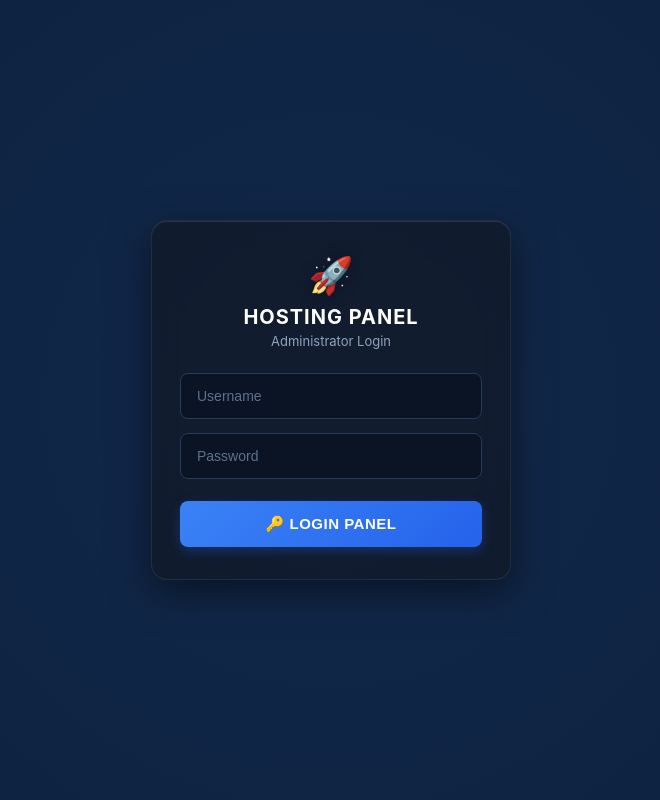
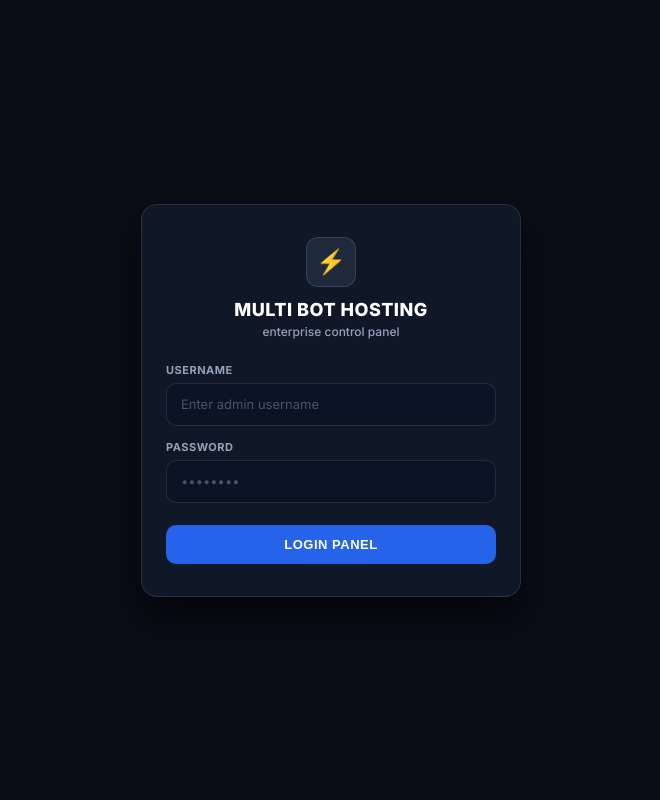
Before and after one commit to ewrfaysu/kodexhost, a Flask app: page /login in a window 1280 px wide. Shown: the whole page, without its empty margins (309-969 px from the left). Run offline with Flask 3, Linux system fonts and the light colour scheme.

Commit message:
Update login page styling and content

```diff
--- a/templates/login.html
+++ b/templates/login.html
@@ -1,135 +1,187 @@
 <!DOCTYPE html>
-<html lang="bn">
+<html lang="en">
 <head>
 
 <meta charset="UTF-8">
-<meta name="viewport" content="width=device-width, initial-scale=1.0, maximum-scale=1.0, user-scalable=no">
+<meta name="viewport" content="width=device-width, initial-scale=1, maximum-scale=1, user-scalable=no">
+<title>MULTI BOT HOSTING - LOGIN</title>
 
-<title>HOSTING PANEL LOGIN</title>
+<!-- Fonts -->
+<link rel="preconnect" href="https://fonts.googleapis.com">
+<link rel="preconnect" href="https://fonts.gstatic.com" crossorigin>
+<link href="https://fonts.googleapis.com/css2?family=Inter:wght@400;500;600;700;800&family=JetBrains+Mono:wght@400;500;600&display=swap" rel="stylesheet">
 
 <style>
+
+/* =====================================
+   GLOBAL RESET & THEMING (MATCHING DASHBOARD)
+===================================== */
+:root {
+    --bg-main: #090d16;
+    --card-bg: #101828;
+    --card-border: rgba(255, 255, 255, 0.1);
+    --card-inner: #0b1324;
+    --text-primary: #f1f5f9;
+    --text-muted: #94a3b8;
+    --accent-blue: #2563eb;
+    --accent-blue-hover: #1d4ed8;
+    --accent-green: #10b981;
+    --accent-red: #ef4444;
+}
 
 *{
     box-sizing: border-box;
     margin: 0;
     padding: 0;
-    -webkit-tap-highlight-color: transparent; /* ক্লিকে নীল আলো বন্ধ করবে */
+    -webkit-tap-highlight-color: transparent !important;
+    -webkit-font-smoothing: antialiased;
 }
 
 html, body {
     width: 100%;
     height: 100%;
-    height: 100dvh; /* মোবাইলের জন্য নিখুঁত হাইট */
-    overflow: hidden; /* স্ক্রিন উপরে-নিচে মুভ হওয়া বন্ধ করবে */
+    height: 100dvh;
+    overflow: hidden;
 }
 
 body{
     display: flex;
     align-items: center;
     justify-content: center;
-    background: radial-gradient(circle at center, #132a4e 0%, #0b1f3a 100%);
-    font-family: -apple-system, BlinkMacSystemFont, "Segoe UI", Roboto, Helvetica, Arial, sans-serif;
-    color: #ffffff;
-    padding: 20px;
+    background-color: var(--bg-main);
+    color: var(--text-primary);
+    font-family: 'Inter', system-ui, -apple-system, sans-serif;
+    padding: 16px;
+    touch-action: manipulation;
 }
+
+/* =====================================
+   LOGIN CARD
+===================================== */
 
 .login-card{
     width: 100%;
-    max-width: 360px;
-    padding: 32px 28px;
-    background: rgba(18, 26, 43, 0.85);
-    backdrop-filter: blur(12px);
-    border: 1px solid rgba(255, 255, 255, 0.08);
+    max-width: 380px;
+    padding: 32px 24px;
+    background: var(--card-bg);
+    border: 1px solid var(--card-border);
     border-radius: 16px;
-    box-shadow: 0 12px 40px rgba(0, 0, 0, 0.5),
-                inset 0 1px 0 rgba(255, 255, 255, 0.1);
+    box-shadow: 0 20px 40px rgba(0, 0, 0, 0.6);
 }
 
-.logo{
-    text-align: center;
-    font-size: 36px;
-    margin-bottom: 8px;
-    filter: drop-shadow(0 2px 8px rgba(0,0,0,0.3));
+.brand-icon{
+    width: 50px;
+    height: 50px;
+    margin: 0 auto 12px auto;
+    display: flex;
+    align-items: center;
+    justify-content: center;
+    border-radius: 12px;
+    background: #1e293b;
+    border: 1px solid rgba(255, 255, 255, 0.12);
+    font-size: 24px;
 }
 
 h2{
     text-align: center;
-    margin-bottom: 4px;
+    margin: 0;
     color: #ffffff;
-    font-size: 20px;
-    font-weight: 700;
-    letter-spacing: 1px;
+    font-size: 18px;
+    font-weight: 800;
+    letter-spacing: 0.5px;
 }
 
 .subtitle{
     text-align: center;
-    color: #8fa3bf;
-    font-size: 13px;
+    color: var(--text-muted);
+    font-size: 12px;
+    font-weight: 500;
+    margin-top: 4px;
     margin-bottom: 24px;
+    text-transform: lowercase;
 }
+
+/* =====================================
+   INPUTS & BUTTONS
+===================================== */
 
 .input-group {
     margin-bottom: 14px;
 }
 
+.input-label {
+    display: block;
+    margin-bottom: 6px;
+    color: var(--text-muted);
+    font-size: 11px;
+    font-weight: 700;
+    text-transform: uppercase;
+    letter-spacing: 0.5px;
+}
+
 input{
     width: 100%;
-    padding: 14px 16px;
-    border: 1px solid #263a5c;
-    border-radius: 8px;
+    padding: 12px 14px;
+    border: 1px solid var(--card-border);
+    border-radius: 10px;
     outline: none;
-    background: #0b1424;
-    color: #ffffff;
-    font-size: 14px;
-    transition: all 0.25s ease;
+    background: var(--card-inner);
+    color: #f1f5f9;
+    font-size: 13px;
+    font-family: 'JetBrains Mono', monospace;
+    transition: border-color 0.2s ease, box-shadow 0.2s ease;
 }
 
 input::placeholder{
-    color: #5d718d;
+    color: #475569;
+    font-family: 'Inter', sans-serif;
 }
 
 input:focus{
-    border-color: #3b82f6;
-    box-shadow: 0 0 0 3px rgba(59, 130, 246, 0.2);
-    background: #0f1b2e;
+    border-color: var(--accent-blue);
+    box-shadow: 0 0 0 3px rgba(37, 99, 235, 0.2);
 }
 
 button{
     width: 100%;
-    padding: 14px;
+    padding: 12px;
     margin-top: 8px;
     border: 0;
-    border-radius: 8px;
-    background: linear-gradient(135deg, #3b82f6 0%, #2563eb 100%);
+    border-radius: 10px;
+    background: var(--accent-blue);
     color: #ffffff;
-    font-size: 15px;
-    font-weight: 600;
+    font-size: 13px;
+    font-weight: 700;
     letter-spacing: 0.5px;
     cursor: pointer;
-    outline: none;
-    transition: all 0.2s ease;
-    box-shadow: 0 4px 12px rgba(37, 99, 235, 0.3);
+    outline: none !important;
+    transition: background-color 0.15s ease, opacity 0.15s ease;
+    user-select: none;
+    box-shadow: none !important;
 }
 
 button:hover{
-    background: linear-gradient(135deg, #4f8cff 0%, #1d4ed8 100%);
-    box-shadow: 0 6px 16px rgba(37, 99, 235, 0.4);
+    background: var(--accent-blue-hover);
 }
 
 button:active {
-    transform: scale(0.98);
-    box-shadow: 0 2px 8px rgba(37, 99, 235, 0.3);
+    opacity: 0.8 !important;
 }
 
+/* =====================================
+   ERROR ALERT
+===================================== */
+
 .error{
-    padding: 10px;
+    padding: 10px 12px;
     margin-bottom: 16px;
-    border-radius: 8px;
-    background: rgba(74, 32, 37, 0.8);
-    border: 1px solid #71333a;
-    color: #ff9da6;
+    border-radius: 10px;
+    background: rgba(239, 68, 68, 0.15);
+    border: 1px solid rgba(239, 68, 68, 0.3);
+    color: #f87171;
     text-align: center;
-    font-size: 13px;
+    font-size: 12px;
+    font-weight: 600;
 }
 
 </style>
@@ -140,13 +192,10 @@ button:active {
 
 <form class="login-card" method="POST">
 
-    <div class="logo">🚀</div>
+    <div class="brand-icon">⚡</div>
 
-    <h2>HOSTING PANEL</h2>
-
-    <div class="subtitle">
-        Administrator Login
-    </div>
+    <h2>MULTI BOT HOSTING</h2>
+    <div class="subtitle">enterprise control panel</div>
 
     {% if error %}
     <div class="error">
@@ -155,27 +204,27 @@ button:active {
     {% endif %}
 
     <div class="input-group">
+        <label class="input-label">Username</label>
         <input
             name="username"
-            placeholder="Username"
+            placeholder="Enter admin username"
             autocomplete="username"
             required
         >
     </div>
 
     <div class="input-group">
+        <label class="input-label">Password</label>
         <input
             name="password"
             type="password"
-            placeholder="Password"
+            placeholder="••••••••"
             autocomplete="current-password"
             required
         >
     </div>
 
-    <button type="submit">
-        🔑 LOGIN PANEL
-    </button>
+    <button type="submit">LOGIN PANEL</button>
 
 </form>
 
```
